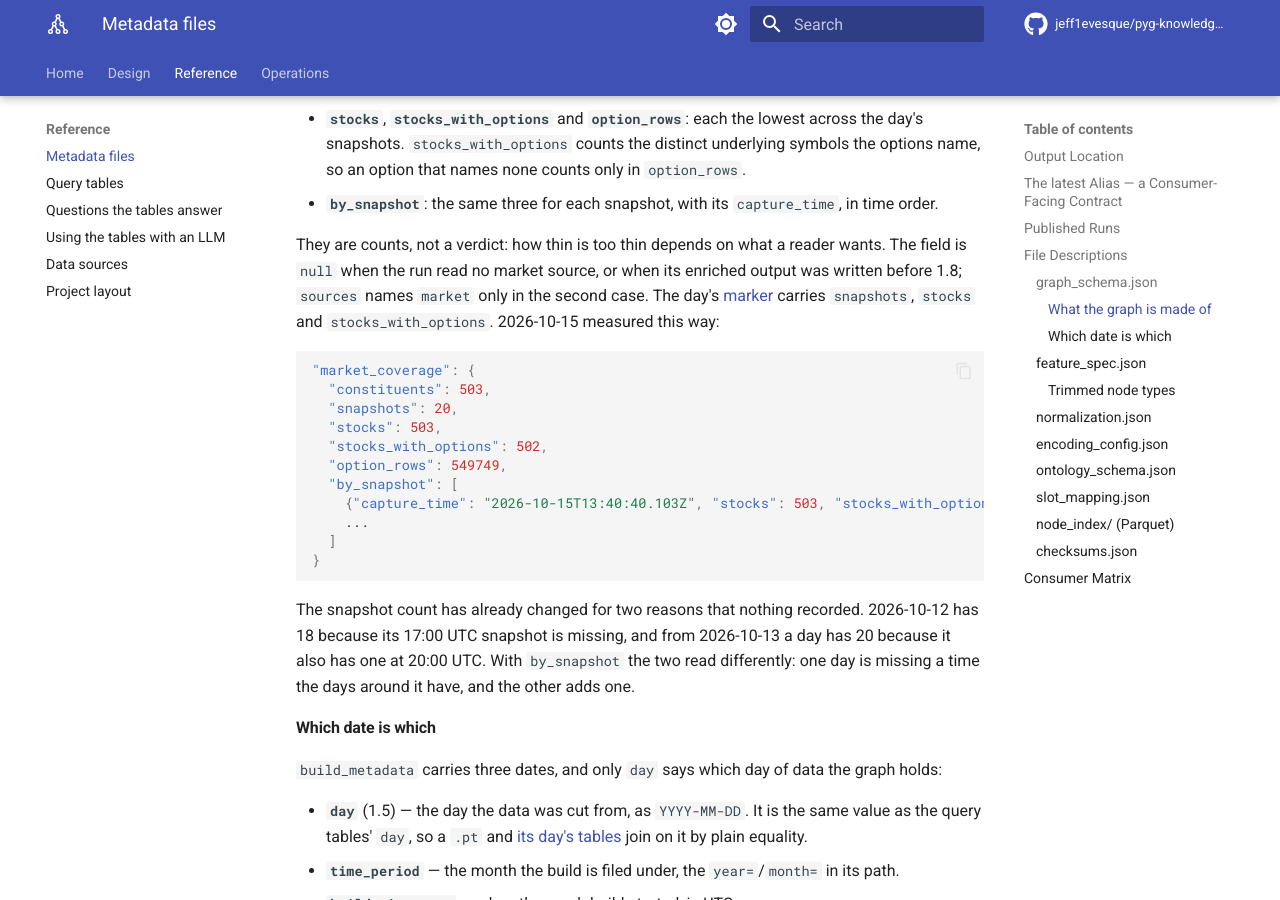
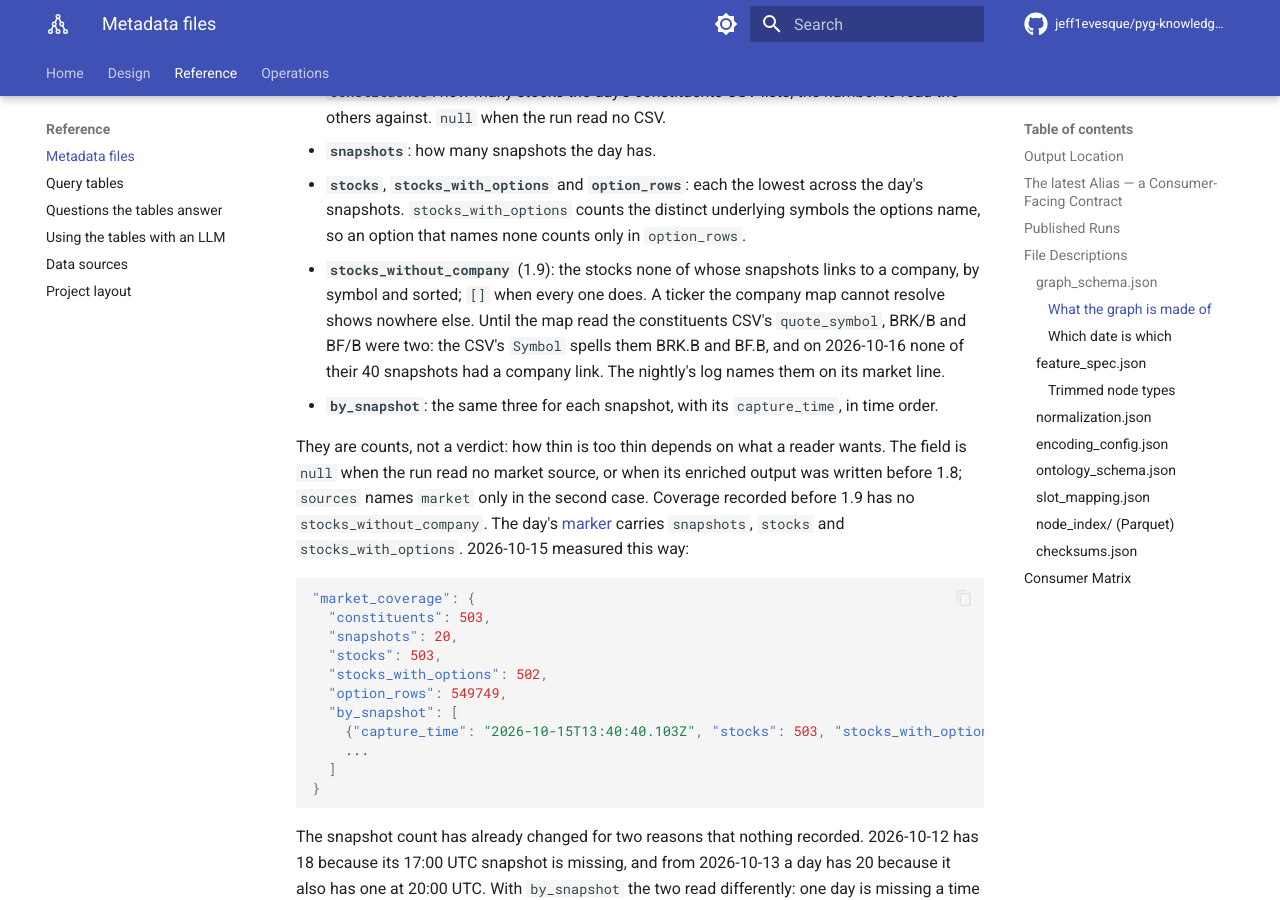
Before and after one commit to jeff1evesque/pyg-knowledge-graph-builder, an MkDocs documentation site: the page built from documentation/reference/outputs.md, in a window 1280 px wide and 900 px high, scrolled down 9228 px. Built offline with MkDocs 1.6.1 and Material for MkDocs 9.7.7, drawn with Linux system fonts in a browser that asks for light colours; comment, search, counter and statistics services are not loaded; some of the changed text lies outside the part shown.

Commit message:
#461: outputs.md, market_coverage.stocks_without_company and 1.9

````diff
--- a/documentation/reference/outputs.md
+++ b/documentation/reference/outputs.md
@@ -158,10 +158,11 @@ for name, entry in record["artifacts"].items():
 
 Complete inventory of every node type and edge type in the graph. The entry point for any consumer of the graph.
 
-**Schema version: `1.8`.** Every step since 1.1 has been additive: each field keeps the name and meaning it had, so the version says what is *there*.
+**Schema version: `1.9`.** Every step since 1.1 has been additive: each field keeps the name and meaning it had, so the version says what is *there*.
 
 | Version | What it changed |
 |---|---|
+| `1.9` | adds `build_metadata.market_coverage.stocks_without_company`, the stocks none of whose snapshots links to a company. See [What the graph is made of](#what-the-graph-is-made-of) |
 | `1.8` | adds `build_metadata.market_coverage`, how complete the day's market data was: its snapshots, and the stocks, stocks with options and option rows in each. See [What the graph is made of](#what-the-graph-is-made-of) |
 | `1.7` | adds each node type's `stored_dim`, how many columns its `x` has, and `build_metadata.node_feature_dim`, the layout's width. Since [#443](https://github.com/jeff1evesque/pyg-knowledge-graph-builder/issues/443) one type's `x` is narrower than the layout |
 | `1.6` | `build_metadata.sources` and `sources_in_graph` may name a feed beside its source: `sec-companyfacts` beside `sec`. See [What the graph is made of](#what-the-graph-is-made-of) |
@@ -230,9 +231,10 @@ The run published on 2026-09-18 is that graph: 149 node types and 822 edge types
 - **`constituents`**: how many stocks the day's constituents CSV lists, the number to read the others against. `null` when the run read no CSV.
 - **`snapshots`**: how many snapshots the day has.
 - **`stocks`**, **`stocks_with_options`** and **`option_rows`**: each the lowest across the day's snapshots. `stocks_with_options` counts the distinct underlying symbols the options name, so an option that names none counts only in `option_rows`.
+- **`stocks_without_company`** (1.9): the stocks none of whose snapshots links to a company, by symbol and sorted; `[]` when every one does. A ticker the company map cannot resolve shows nowhere else. Until the map read the constituents CSV's `quote_symbol`, BRK/B and BF/B were two: the CSV's `Symbol` spells them BRK.B and BF.B, and on 2026-10-16 none of their 40 snapshots had a company link. The nightly's log names them on its market line.
 - **`by_snapshot`**: the same three for each snapshot, with its `capture_time`, in time order.
 
-They are counts, not a verdict: how thin is too thin depends on what a reader wants. The field is `null` when the run read no market source, or when its enriched output was written before 1.8; `sources` names `market` only in the second case. The day's [marker](tables.md#the-day-marker) carries `snapshots`, `stocks` and `stocks_with_options`. 2026-10-15 measured this way:
+They are counts, not a verdict: how thin is too thin depends on what a reader wants. The field is `null` when the run read no market source, or when its enriched output was written before 1.8; `sources` names `market` only in the second case. Coverage recorded before 1.9 has no `stocks_without_company`. The day's [marker](tables.md#the-day-marker) carries `snapshots`, `stocks` and `stocks_with_options`. 2026-10-15 measured this way:
 
 ```json
 "market_coverage": {
````
